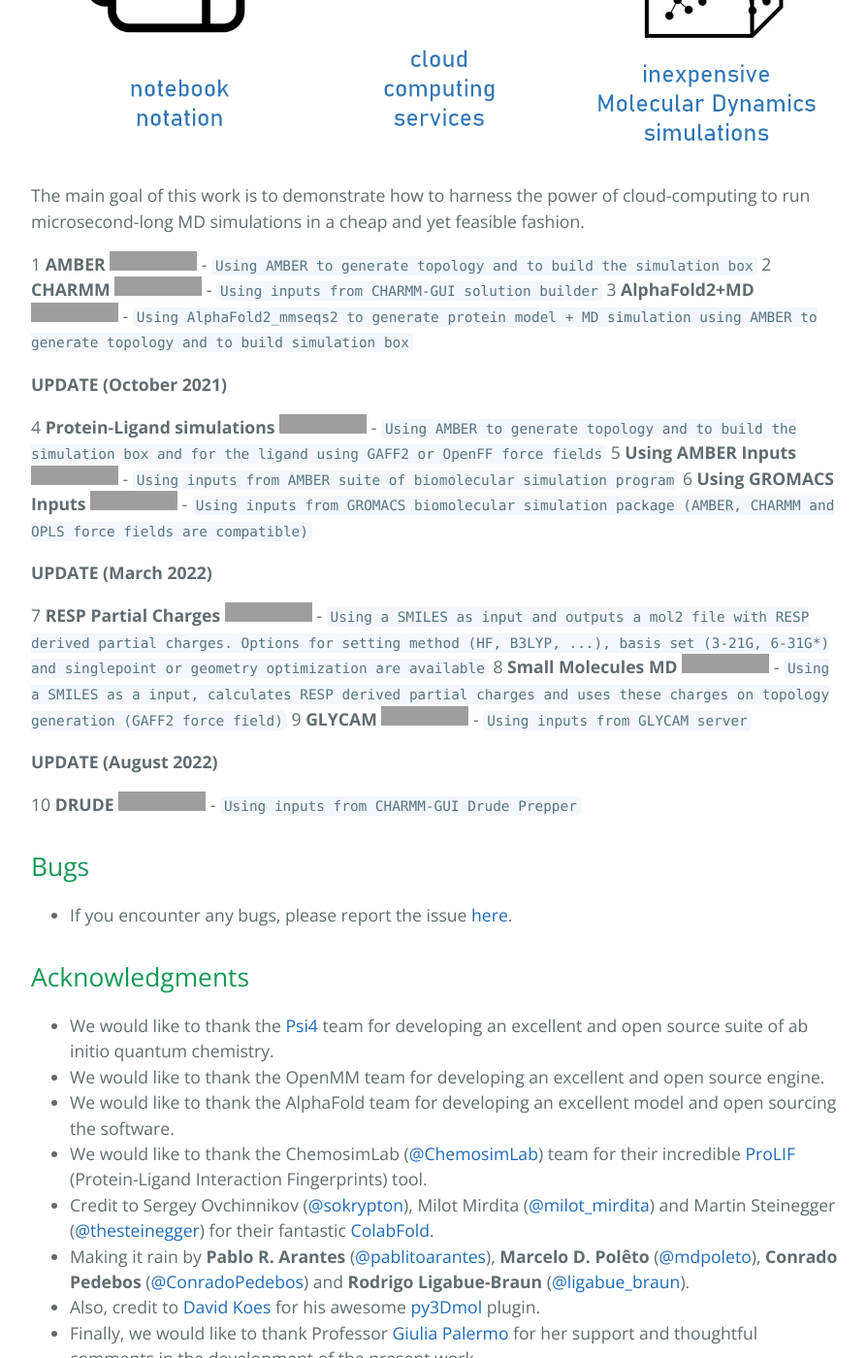
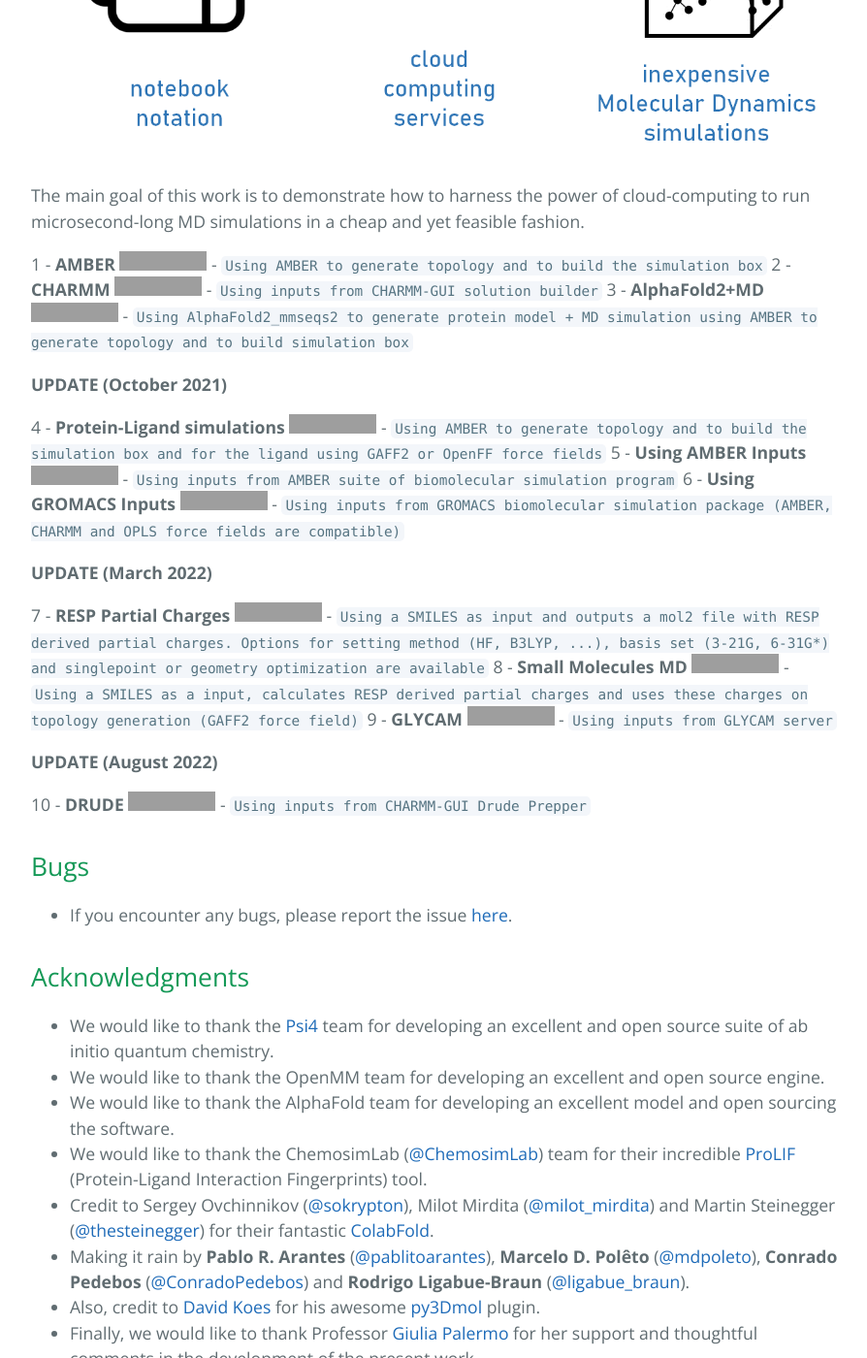
Before and after one commit to pablo-arantes/making-it-rain, a Jekyll site: the page built from index.md, in a window 1280 px wide and 1400 px high, scrolled down 944 px, cut to the strip 0-1400 px from the top of the window. Shown: the whole strip at 97% size, without its empty margins (192-1086 px from the left). Built offline with Jekyll 4.4.1, drawn with Linux system fonts in a browser that asks for light colours; our own code applies the rules of GitHub Pages for plain Markdown files; the repository's description, which GitHub fills in, is left out; grey boxes are pictures that could not be loaded.

Commit message:
Update index.md

```diff
--- a/index.md
+++ b/index.md
@@ -8,25 +8,25 @@
 
 The main goal of this work is to demonstrate how to harness the power of cloud-computing to run microsecond-long MD simulations in a cheap and yet feasible fashion.
 
-1 **AMBER** [![Open In Colab](https://colab.research.google.com/assets/colab-badge.svg)](https://colab.research.google.com/github/pablo-arantes/Making-it-rain/blob/main/Amber.ipynb)  - `Using AMBER to generate topology and to build the simulation box`
-2 **CHARMM** [![Open In Colab](https://colab.research.google.com/assets/colab-badge.svg)](https://colab.research.google.com/github/pablo-arantes/Making-it-rain/blob/main/CHARMM_GUI.ipynb) - `Using inputs from CHARMM-GUI solution builder`
-3 **AlphaFold2+MD** [![Open In Colab](https://colab.research.google.com/assets/colab-badge.svg)](https://colab.research.google.com/github/pablo-arantes/Making-it-rain/blob/main/AlphaFold2%2BMD.ipynb) - `Using AlphaFold2_mmseqs2 to generate protein model + MD simulation using AMBER to generate topology and to build simulation box`
+1 - **AMBER** [![Open In Colab](https://colab.research.google.com/assets/colab-badge.svg)](https://colab.research.google.com/github/pablo-arantes/Making-it-rain/blob/main/Amber.ipynb)  - `Using AMBER to generate topology and to build the simulation box`
+2 - **CHARMM** [![Open In Colab](https://colab.research.google.com/assets/colab-badge.svg)](https://colab.research.google.com/github/pablo-arantes/Making-it-rain/blob/main/CHARMM_GUI.ipynb) - `Using inputs from CHARMM-GUI solution builder`
+3 - **AlphaFold2+MD** [![Open In Colab](https://colab.research.google.com/assets/colab-badge.svg)](https://colab.research.google.com/github/pablo-arantes/Making-it-rain/blob/main/AlphaFold2%2BMD.ipynb) - `Using AlphaFold2_mmseqs2 to generate protein model + MD simulation using AMBER to generate topology and to build simulation box`
 
 **UPDATE (October 2021)**
 
-4 **Protein-Ligand simulations** [![Open In Colab](https://colab.research.google.com/assets/colab-badge.svg)](https://colab.research.google.com/github/pablo-arantes/making-it-rain/blob/main/Protein_ligand.ipynb)  - `Using AMBER to generate topology and to build the simulation box and for the ligand using GAFF2 or OpenFF force fields`
-5 **Using AMBER Inputs** [![Open In Colab](https://colab.research.google.com/assets/colab-badge.svg)](https://colab.research.google.com/github/pablo-arantes/making-it-rain/blob/main/Amber_inputs.ipynb)  - `Using inputs from AMBER suite of biomolecular simulation program`
-6 **Using GROMACS Inputs** [![Open In Colab](https://colab.research.google.com/assets/colab-badge.svg)](https://colab.research.google.com/github/pablo-arantes/making-it-rain/blob/main/Gromacs_inputs.ipynb)  - `Using inputs from GROMACS biomolecular simulation package (AMBER, CHARMM and OPLS force fields are compatible)`
+4 - **Protein-Ligand simulations** [![Open In Colab](https://colab.research.google.com/assets/colab-badge.svg)](https://colab.research.google.com/github/pablo-arantes/making-it-rain/blob/main/Protein_ligand.ipynb)  - `Using AMBER to generate topology and to build the simulation box and for the ligand using GAFF2 or OpenFF force fields`
+5 - **Using AMBER Inputs** [![Open In Colab](https://colab.research.google.com/assets/colab-badge.svg)](https://colab.research.google.com/github/pablo-arantes/making-it-rain/blob/main/Amber_inputs.ipynb)  - `Using inputs from AMBER suite of biomolecular simulation program`
+6 - **Using GROMACS Inputs** [![Open In Colab](https://colab.research.google.com/assets/colab-badge.svg)](https://colab.research.google.com/github/pablo-arantes/making-it-rain/blob/main/Gromacs_inputs.ipynb)  - `Using inputs from GROMACS biomolecular simulation package (AMBER, CHARMM and OPLS force fields are compatible)`
 
 **UPDATE (March 2022)**
 
-7 **RESP Partial Charges** [![Open In Colab](https://colab.research.google.com/assets/colab-badge.svg)](https://colab.research.google.com/github/pablo-arantes/making-it-rain/blob/main/Partial_Charges.ipynb)  - `Using a SMILES as input and outputs a mol2 file with RESP derived partial charges. Options for setting method (HF, B3LYP, ...), basis set (3-21G, 6-31G*) and singlepoint or geometry optimization are available`
-8 **Small Molecules MD** [![Open In Colab](https://colab.research.google.com/assets/colab-badge.svg)](https://colab.research.google.com/github/pablo-arantes/making-it-rain/blob/main/MD_Small_Molecules.ipynb)  - `Using a SMILES as a input, calculates RESP derived partial charges and uses these charges on topology generation (GAFF2 force field)`
-9 **GLYCAM** [![Open In Colab](https://colab.research.google.com/assets/colab-badge.svg)](https://colab.research.google.com/github/pablo-arantes/making-it-rain/blob/main/Glycam.ipynb)  - `Using inputs from GLYCAM server`
+7 - **RESP Partial Charges** [![Open In Colab](https://colab.research.google.com/assets/colab-badge.svg)](https://colab.research.google.com/github/pablo-arantes/making-it-rain/blob/main/Partial_Charges.ipynb)  - `Using a SMILES as input and outputs a mol2 file with RESP derived partial charges. Options for setting method (HF, B3LYP, ...), basis set (3-21G, 6-31G*) and singlepoint or geometry optimization are available`
+8 - **Small Molecules MD** [![Open In Colab](https://colab.research.google.com/assets/colab-badge.svg)](https://colab.research.google.com/github/pablo-arantes/making-it-rain/blob/main/MD_Small_Molecules.ipynb)  - `Using a SMILES as a input, calculates RESP derived partial charges and uses these charges on topology generation (GAFF2 force field)`
+9 - **GLYCAM** [![Open In Colab](https://colab.research.google.com/assets/colab-badge.svg)](https://colab.research.google.com/github/pablo-arantes/making-it-rain/blob/main/Glycam.ipynb)  - `Using inputs from GLYCAM server`
 
 **UPDATE (August 2022)**
 
-10 **DRUDE** [![Open In Colab](https://colab.research.google.com/assets/colab-badge.svg)](https://colab.research.google.com/github/pablo-arantes/making-it-rain/blob/main/Drude.ipynb)  - `Using inputs from CHARMM-GUI Drude Prepper`
+10 - **DRUDE** [![Open In Colab](https://colab.research.google.com/assets/colab-badge.svg)](https://colab.research.google.com/github/pablo-arantes/making-it-rain/blob/main/Drude.ipynb)  - `Using inputs from CHARMM-GUI Drude Prepper`
 
 ## Bugs
 - If you encounter any bugs, please report the issue [here](https://github.com/pablo-arantes/Making-it-rain/issues).
```
